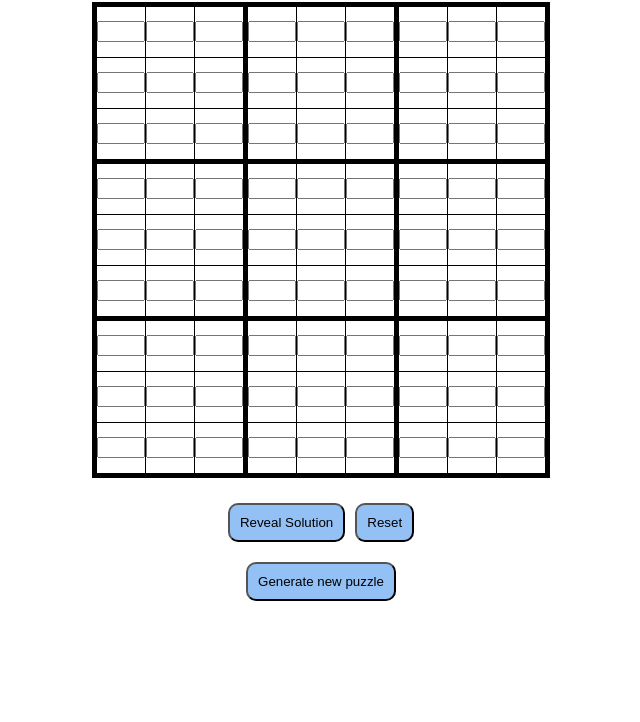
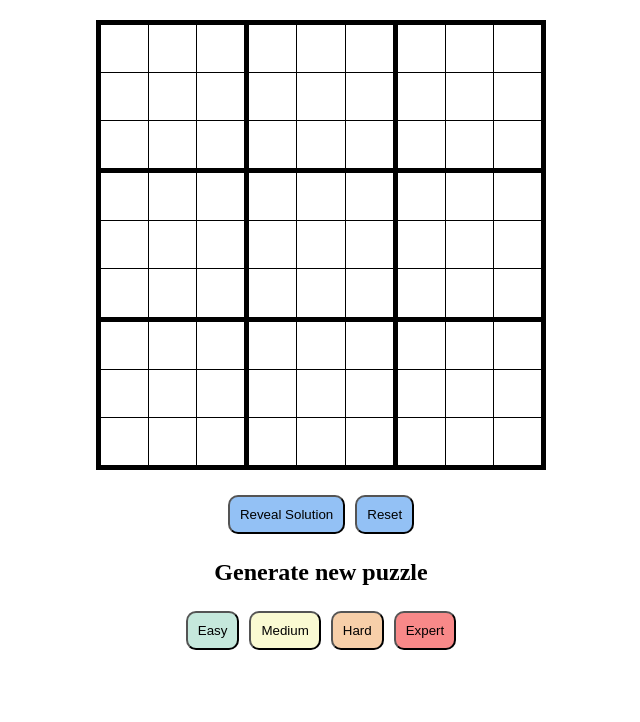
Before and after one commit to meghan-aine/Sudoku, a website with bundled scripts: page index.html in a window 1280 px wide. Shown: the part 78-800 px from the top of the page, without its empty margins (319-959 px from the left). Built offline with nearby package versions, Linux system fonts and the light colour scheme.

Commit message:
Amend styling of grid and buttons

```diff
--- a/index.html
+++ b/index.html
@@ -21,8 +21,8 @@
                         document.write('<tr class="' + ((r + 1) % 3 === 0 ? "boldRow" : "") + '">');
                         for (let c = 0; c < 9; c++) {
                             //document.write('<td class="' + ((c + 1) % 3 === 0 ? "boldCol" : "") + '"><input type="number" min="1" max="9" maxlength="1" /></td>'); // inputtable cells
-                            document.write('<td class="' + ((c + 1) % 3 === 0 ? "boldCol" : "") + '">');
-                            document.write('<input type="number" min="1" max="9" maxlength="1" />');
+                            document.write('<td class="' + ((c + 1) % 3 === 0 ? "boldCol gridSquare" : "gridSquare") + '">');
+                            document.write('<input type="number" class="numberInputs" min="1" max="9" maxlength="1" />');
                             document.write('</td>');
                         }
                        document.write('</tr>');
@@ -34,11 +34,16 @@
 
     <div class = "container" id = "buttonContainer">
         <!--<button id = "validateButton">Validate</button>-->
-        <button id = "revealSoltionButton">Reveal Solution</button>
+        <button id = "revealSolutionButton">Reveal Solution</button>
         <button id = "resetButton">Reset</button>
     </div>
 
+    <h2>Generate new puzzle</h2>
+
     <div class = "container" id = "newPuzzleContainer">
-        <button id = "newPuzzleButton">Generate new puzzle</button> <!-- TODO: easy, medium, hard?-->
+        <button id = "easyPuzzleButton">Easy</button>
+        <button id = "medPuzzleButton">Medium</button>
+        <button id = "hardPuzzleButton">Hard</button>
+        <button id = "expertPuzzleButton">Expert</button>
     </div>
 </body>
--- a/style.css
+++ b/style.css
@@ -1,37 +1,37 @@
 body {
   background-color: white;
-}
-
-h1 {
-    text-align:center;
-}
-
-
-.container {
   display: flex;
   flex-direction: column;
   align-items: center;
-    margin-top: 10px;
 }
 
-#buttonContainer {
-    flex-direction:  row;
-    justify-content: center;
-    margin-top: 20px;
+h1,
+h2 {
+  text-align: center;
 }
 
-button {
-    margin: 5px;
-    padding: 10px;
-    background-color: rgb(147, 193, 245);
-    border-radius: 10px;
-    cursor: pointer;
+.container {
+    width: 90vw;
+  display: flex;
+  flex-direction: column;
+  align-items: center;
+  flex-wrap: wrap;
 }
 
+/*Puzzle*/
+
+#puzzleContainer {
+  display: flex;
+  max-width: 450px;
+  width: 90vw;
+min-width: 300px;
+  padding: 10px;
+  aspect-ratio: 1;
+
   table {
+    position: center;
     border-collapse: collapse;
-    width: 450px;
-    height: 450px;
+    aspect-ratio: 1;
     border: 5px solid black;
   }
 
@@ -44,28 +44,61 @@ table {
   }
 
   td {
-    width: 50px;
-    height: 50px;
     border: 1px solid black;
     margin: 0px;
     padding: 0px;
   }
 
-/* For smaller screens */
-@media screen and (max-width:550px) {
-
-    #puzzleContainer {
-        flex-grow: 1;
-        width: 100vw;
-        height: auto;
+  .numberInputs {
+    height: 90%;
+    width: 90%;
+    font-size: 30px;
+    color: darkgrey;
+    text-align: right;
+    border: none;
   }
-    table {
-        width: 90%;
-        min-width: 300px;
-        height: 90%;
-        min-height: 300px;
-        max-height: 450px;
 }
 
+/*Buttons*/
+
+button {
+  margin: 5px;
+  padding: 10px;
+  border-radius: 10px;
+  cursor: pointer;
+}
+
+#buttonContainer {
+  flex-direction: row;
+  justify-content: center;
+  margin-top: 10px;
+  button {
+    background-color: rgb(147, 193, 245);
+  }
+}
+
+#newPuzzleContainer {
+  flex-direction: row;
+  justify-content: center;
+  #easyPuzzleButton {
+    background-color: rgb(197, 232, 220);
+  }
+  #medPuzzleButton {
+    background-color: lightgoldenrodyellow;
+  }
+  #hardPuzzleButton {
+    background-color: rgb(247, 207, 169);
+  }
+  #expertPuzzleButton {
+    background-color: rgb(248, 137, 137);
+  }
+}
+
+/* For smaller screens */
+@media screen and (max-width: 550px) {
+
+    .numberInputs {
+      font-size: 18px;
+    }
 
 }
```
Lines whose indentation alone changed are shown as unchanged.
